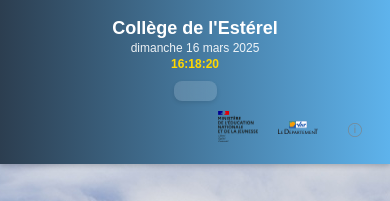
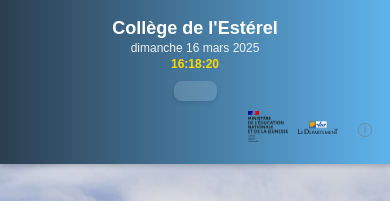
Before and after one commit to terrasson/site-college-esterel-ionos, a website: page public/affichage-dynamique.html in a window 390 px wide. Shown: the top 201 px of the page. Drawn offline with Linux system fonts and the light colour scheme; no server answers; some icons are missing.

Commit message:
Mise à jour de la page navigation

```diff
--- a/public/affichage-dynamique.html
+++ b/public/affichage-dynamique.html
@@ -300,14 +300,15 @@
         display: flex;
         justify-content: flex-end;
         align-items: center;
-        gap: 20px;
-        padding-right: 20px;
+        gap: 25px;
+        padding-right: 25px;
     }
 
     .logo img {
-        max-height: 60px;
+        max-height: 75px;
         width: auto;
         object-fit: contain;
+        transition: all 0.3s ease;
     }
 
     .info-link {
@@ -326,6 +327,56 @@
     /* Ajuster la position relative pour le conteneur */
     .banner-container {
         position: relative;
+    }
+
+    /* Ajustements responsifs */
+    @media (max-width: 1400px) {
+        .logo img {
+            max-height: 70px;
+        }
+    }
+
+    @media (max-width: 1200px) {
+        .logo img {
+            max-height: 65px;
+        }
+    }
+
+    @media (max-width: 992px) {
+        .logo img {
+            max-height: 60px;
+        }
+        .banner-right {
+            gap: 20px;
+        }
+    }
+
+    @media (max-width: 768px) {
+        .logo img {
+            max-height: 50px;
+        }
+        .banner-right {
+            gap: 15px;
+            padding-right: 15px;
+        }
+    }
+
+    /* Pour les écrans en mode portrait */
+    @media (orientation: portrait) {
+        .logo img {
+            max-height: 55px;
+        }
+    }
+
+    /* Pour les très petits écrans */
+    @media (max-width: 480px) {
+        .logo img {
+            max-height: 45px;
+        }
+        .banner-right {
+            gap: 10px;
+            padding-right: 10px;
+        }
     }
   </style>
 </head>
```
Also changed, not shown: public/navigation.html (+1 -1 lines).
